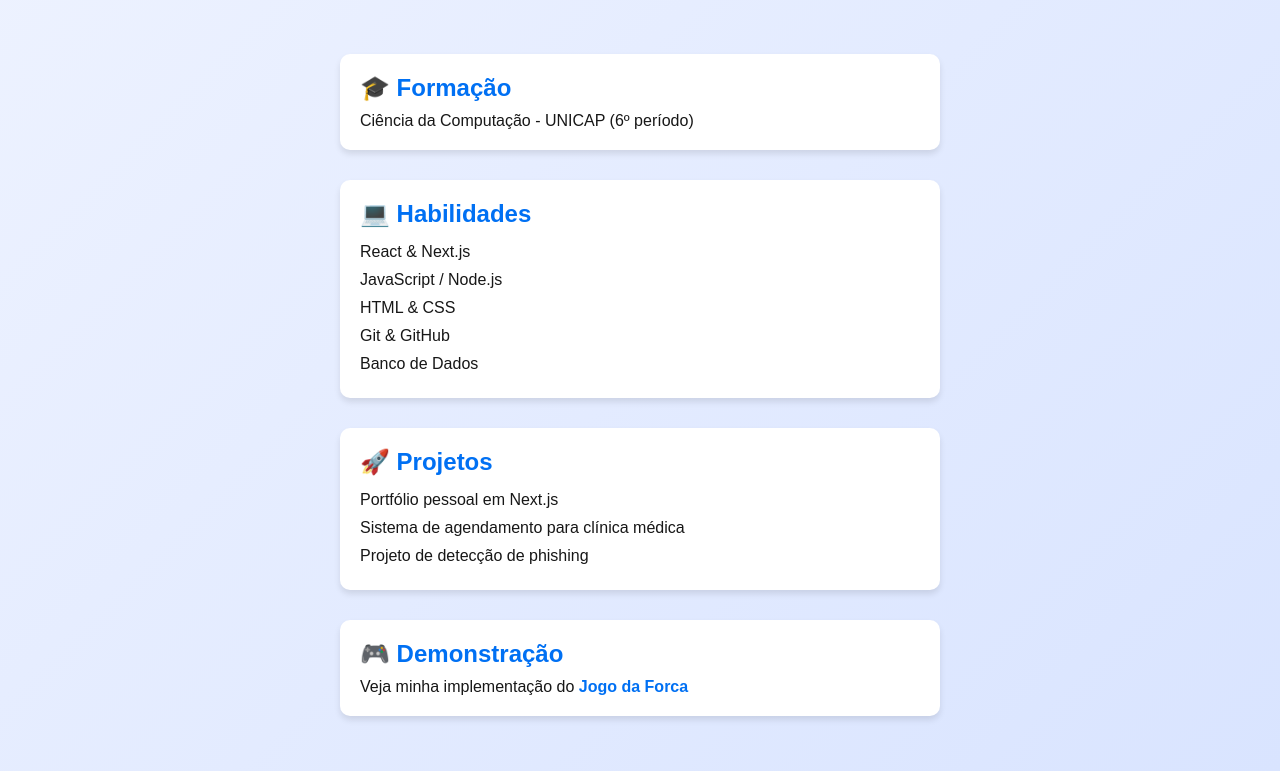
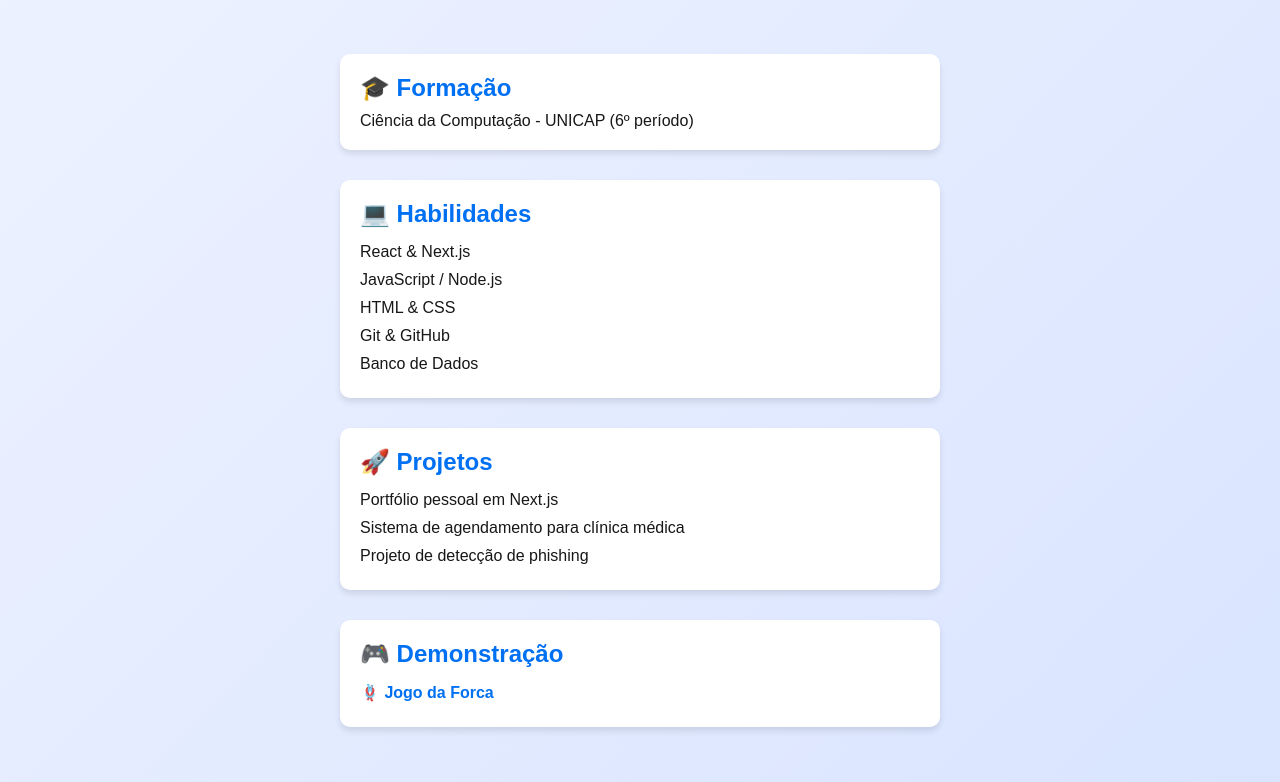
Before and after one commit to PheonixEdson/PWM, a Next.js app in the folder pwm/: page / in a window 1280 px wide. Shown: the part 356-1138 px from the top of the page. Built offline with nearby package versions, Linux system fonts and the light colour scheme.

Commit message:
Update page.js

```diff
--- a/pwm/app/page.js
+++ b/pwm/app/page.js
@@ -54,15 +54,16 @@ export default function Home() {
         </ul>
       </section>
 
-      {/* Link para o jogo da Forca */}
+      {/* Seção Demonstração */}
       <section className={styles.section}>
         <h2>🎮 Demonstração</h2>
-        <p>
-          Veja minha implementação do{" "}
-          <Link href="/forca" className={styles.link}>
-            Jogo da Forca
-          </Link>
-        </p>
+        <ul>
+          <li>
+            <Link href="/forca" className={styles.link}>
+              🪢 Jogo da Forca
+            </Link>
+          </li>
+        </ul>
       </section>
     </main>
   );
```
